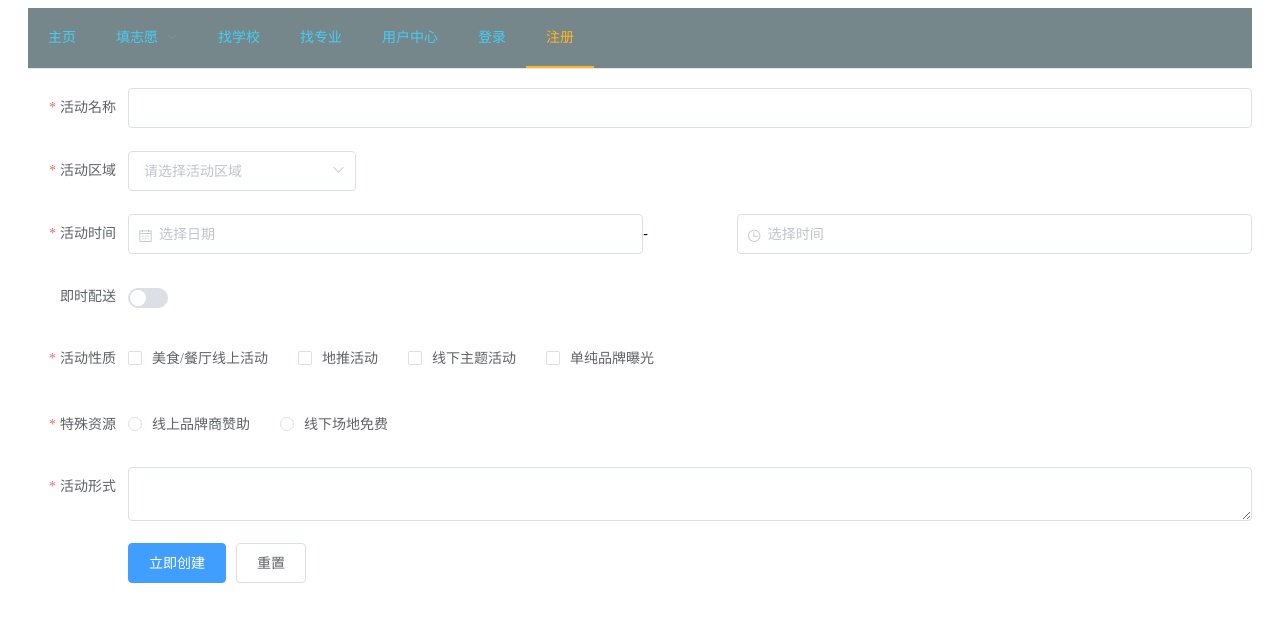
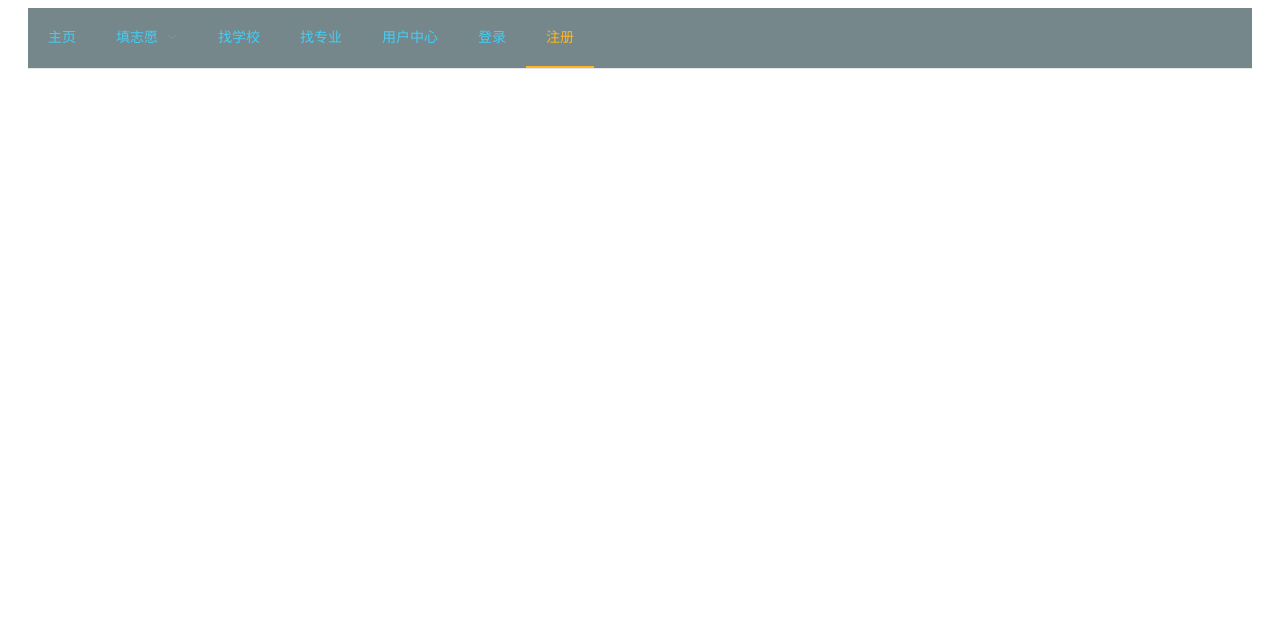
Before and after one commit to lanyuechuan/vue_lan, a Vue app in the folder src/vue-element/element/: page /#/register in a window 1280 px wide. Shown: the top 622 px of the page. Built offline with nearby package versions, Linux system fonts and the light colour scheme; the HTML template or start-up script is replaced by a standard one.

Commit message:
fix: 删掉注册页面

```diff
--- a/src/vue-element/element/src/components/user/Register.vue
+++ b/src/vue-element/element/src/components/user/Register.vue
@@ -1,107 +1,6 @@
 <template>
-    <el-form :model="ruleForm" :rules="rules" ref="ruleForm" label-width="100px" class="demo-ruleForm">
-  <el-form-item label="活动名称" prop="name">
-    <el-input v-model="ruleForm.name"></el-input>
-  </el-form-item>
-  <el-form-item label="活动区域" prop="region">
-    <el-select v-model="ruleForm.region" placeholder="请选择活动区域">
-      <el-option label="区域一" value="shanghai"></el-option>
-      <el-option label="区域二" value="beijing"></el-option>
-    </el-select>
-  </el-form-item>
-  <el-form-item label="活动时间" required>
-    <el-col :span="11">
-      <el-form-item prop="date1">
-        <el-date-picker type="date" placeholder="选择日期" v-model="ruleForm.date1" style="width: 100%;"></el-date-picker>
-      </el-form-item>
-    </el-col>
-    <el-col class="line" :span="2">-</el-col>
-    <el-col :span="11">
-      <el-form-item prop="date2">
-        <el-time-picker placeholder="选择时间" v-model="ruleForm.date2" style="width: 100%;"></el-time-picker>
-      </el-form-item>
-    </el-col>
-  </el-form-item>
-  <el-form-item label="即时配送" prop="delivery">
-    <el-switch v-model="ruleForm.delivery"></el-switch>
-  </el-form-item>
-  <el-form-item label="活动性质" prop="type">
-    <el-checkbox-group v-model="ruleForm.type">
-      <el-checkbox label="美食/餐厅线上活动" name="type"></el-checkbox>
-      <el-checkbox label="地推活动" name="type"></el-checkbox>
-      <el-checkbox label="线下主题活动" name="type"></el-checkbox>
-      <el-checkbox label="单纯品牌曝光" name="type"></el-checkbox>
-    </el-checkbox-group>
-  </el-form-item>
-  <el-form-item label="特殊资源" prop="resource">
-    <el-radio-group v-model="ruleForm.resource">
-      <el-radio label="线上品牌商赞助"></el-radio>
-      <el-radio label="线下场地免费"></el-radio>
-    </el-radio-group>
-  </el-form-item>
-  <el-form-item label="活动形式" prop="desc">
-    <el-input type="textarea" v-model="ruleForm.desc"></el-input>
-  </el-form-item>
-  <el-form-item>
-    <el-button type="primary" @click="submitForm('ruleForm')">立即创建</el-button>
-    <el-button @click="resetForm('ruleForm')">重置</el-button>
-  </el-form-item>
-</el-form>
+
 </template>
 <script>
-  export default {
-    data() {
-      return {
-        ruleForm: {
-          name: '',
-          region: '',
-          date1: '',
-          date2: '',
-          delivery: false,
-          type: [],
-          resource: '',
-          desc: ''
-        },
-        rules: {
-          name: [
-            { required: true, message: '请输入活动名称', trigger: 'blur' },
-            { min: 3, max: 5, message: '长度在 3 到 5 个字符', trigger: 'blur' }
-          ],
-          region: [
-            { required: true, message: '请选择活动区域', trigger: 'change' }
-          ],
-          date1: [
-            { type: 'date', required: true, message: '请选择日期', trigger: 'change' }
-          ],
-          date2: [
-            { type: 'date', required: true, message: '请选择时间', trigger: 'change' }
-          ],
-          type: [
-            { type: 'array', required: true, message: '请至少选择一个活动性质', trigger: 'change' }
-          ],
-          resource: [
-            { required: true, message: '请选择活动资源', trigger: 'change' }
-          ],
-          desc: [
-            { required: true, message: '请填写活动形式', trigger: 'blur' }
-          ]
-        }
-      };
-    },
-    methods: {
-      submitForm(formName) {
-        this.$refs[formName].validate((valid) => {
-          if (valid) {
-            alert('submit!');
-          } else {
-            console.log('error submit!!');
-            return false;
-          }
-        });
-      },
-      resetForm(formName) {
-        this.$refs[formName].resetFields();
-      }
-    }
-  }
+
 </script>
```
